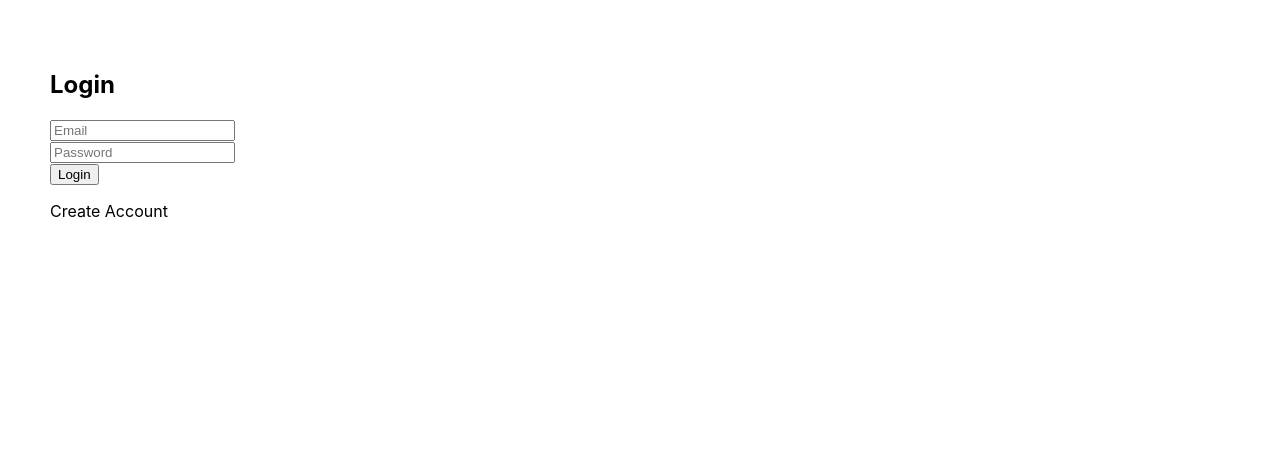
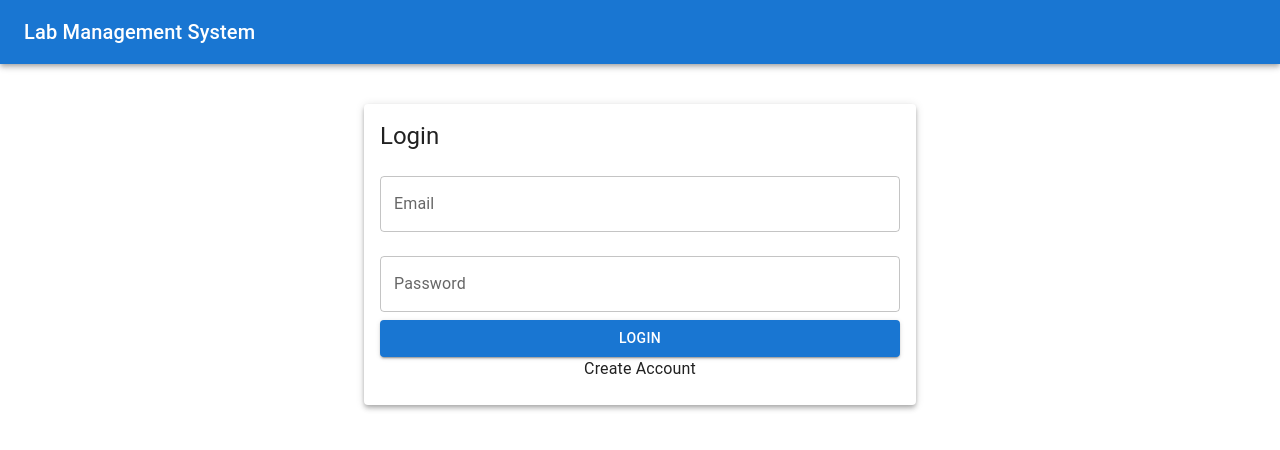
Before and after one commit to asishkumarv/Lab-management-system, a React (Create React App) app in the folder client/: page / in a window 1280 px wide. Shown: the top 450 px of the page. Built offline with nearby package versions, Linux system fonts and the light colour scheme.

Commit message:
navbar logout button rendering added ui for login and register added

```diff
--- a/client/src/components/Navbar.js
+++ b/client/src/components/Navbar.js
@@ -1,39 +1,26 @@
 import React from "react";
+import { AppBar, Toolbar, Typography, Button } from "@mui/material";
 
-function Navbar({ setAuth }) {
+function Navbar({ setAuth, showLogout = false }) {
   const logout = () => {
     localStorage.removeItem("token");
     setAuth(false);
   };
 
   return (
-    <div style={{
-      background: "#1976d2",
-      color: "white",
-      padding: "20px 16px",
-      display: "flex",
-      justifyContent: "space-between",
-      alignItems: "center"
-    }}>
-      <h2 style={{ margin: 0, fontSize: "18px" }}>
-        Lab Management System
-      </h2>
+    <AppBar position="static">
+      <Toolbar sx={{ display: "flex", justifyContent: "space-between" }}>
+        <Typography variant="h6">
+          Lab Management System
+        </Typography>
 
-      <button
-        onClick={logout}
-        style={{
-          background: "#e53935",
-          color: "white",
-          border: "none",
-          padding: "5px 10px",
-          borderRadius: "5px",
-          cursor: "pointer",
-          fontSize: "13px"
-        }}
-      >
-        Logout
-      </button>
-    </div>
+        {showLogout && (
+          <Button color="error" variant="contained" onClick={logout}>
+            Logout
+          </Button>
+        )}
+      </Toolbar>
+    </AppBar>
   );
 }
 
--- a/client/src/pages/Dashboard.js
+++ b/client/src/pages/Dashboard.js
@@ -12,7 +12,7 @@ function Dashboard({ setAuth, goPatients, goTests, goViewPatients }) {
 
   return (
     <>
-      <Navbar setAuth={setAuth} />
+      <Navbar setAuth={setAuth} showLogout={true} />
 
       <div style={{ padding: "20px" }}>
         <h2>Dashboard</h2>
--- a/client/src/pages/Login.js
+++ b/client/src/pages/Login.js
@@ -1,8 +1,22 @@
 import React, { useState } from "react";
 import { loginUser } from "../api";
+import Navbar from "../components/Navbar";
+
+import {
+  Container,
+  TextField,
+  Button,
+  Typography,
+  Card,
+  CardContent,
+  Box
+} from "@mui/material";
 
 function Login({ setAuth, goRegister }) {
-  const [form, setForm] = useState({ email: "", password: "" });
+  const [form, setForm] = useState({
+    email: "",
+    password: ""
+  });
 
   const login = async () => {
     try {
@@ -10,25 +24,57 @@ function Login({ setAuth, goRegister }) {
       localStorage.setItem("token", res.data.token);
       setAuth(true);
     } catch {
-      alert("Invalid credentials");
+      alert("Invalid credentials ❌");
     }
   };
 
   return (
-    <div style={{ padding: "50px" }}>
-      <h2>Login</h2>
+    <>
+      <Navbar showLogout={false} />
 
-      <input placeholder="Email"
-        onChange={e => setForm({...form, email: e.target.value})} /><br />
+      <Container maxWidth="sm" sx={{ mt: 5 }}>
+        <Card elevation={4}>
+          <CardContent>
+            <Typography variant="h5" gutterBottom>
+              Login
+            </Typography>
 
-      <input type="password" placeholder="Password"
-        onChange={e => setForm({...form, password: e.target.value})} /><br />
+            <TextField
+              fullWidth
+              label="Email"
+              margin="normal"
+              onChange={(e) =>
+                setForm({ ...form, email: e.target.value })
+              }
+            />
 
-      <button onClick={login}>Login</button>
-      <p onClick={goRegister} style={{ cursor: "pointer" }}>
-        Create Account
-      </p>
-    </div>
+            <TextField
+              fullWidth
+              type="password"
+              label="Password"
+              margin="normal"
+              onChange={(e) =>
+                setForm({ ...form, password: e.target.value })
+              }
+            />
+
+            <Box mt={2}>
+              <Button fullWidth variant="contained" onClick={login}>
+                Login
+              </Button>
+            </Box>
+
+            <Typography
+              mt={2}
+              sx={{ cursor: "pointer", textAlign: "center" }}
+              onClick={goRegister}
+            >
+              Create Account
+            </Typography>
+          </CardContent>
+        </Card>
+      </Container>
+    </>
   );
 }
 
--- a/client/src/pages/Patients.js
+++ b/client/src/pages/Patients.js
@@ -116,7 +116,7 @@ doc.text(`Time: ${new Date().toLocaleTimeString()}`, 150, 50);
 };
   return (
     <>
-      <Navbar setAuth={setAuth} />
+      <Navbar setAuth={setAuth} showLogout={true} />
 
       <Container maxWidth="md" sx={{ mt: 4 }}>
         <Card elevation={4} sx={{ borderRadius: 3 }}>
--- a/client/src/pages/Register.js
+++ b/client/src/pages/Register.js
@@ -1,32 +1,107 @@
 import React, { useState } from "react";
 import { registerUser } from "../api";
+import Navbar from "../components/Navbar";
+
+import {
+  Container,
+  TextField,
+  Button,
+  Typography,
+  Card,
+  CardContent,
+  Box
+} from "@mui/material";
 
 function Register({ goLogin }) {
   const [form, setForm] = useState({
-    name: "", email: "", password: ""
+    name: "",
+    email: "",
+    password: "",
+    confirmPassword: ""
   });
 
   const register = async () => {
-    await registerUser(form);
-    alert("Registered!");
+    if (form.password !== form.confirmPassword) {
+      alert("Passwords do not match ❌");
+      return;
+    }
+
+    await registerUser({
+      name: form.name,
+      email: form.email,
+      password: form.password
+    });
+
+    alert("Registered Successfully ✅");
     goLogin();
   };
 
   return (
-    <div style={{ padding: "50px" }}>
-      <h2>Register</h2>
+    <>
+      <Navbar showLogout={false} />
 
-      <input placeholder="Name"
-        onChange={e => setForm({...form, name: e.target.value})} /><br />
+      <Container maxWidth="sm" sx={{ mt: 5 }}>
+        <Card elevation={4}>
+          <CardContent>
+            <Typography variant="h5" gutterBottom>
+              Register
+            </Typography>
 
-      <input placeholder="Email"
-        onChange={e => setForm({...form, email: e.target.value})} /><br />
+            <TextField
+              fullWidth
+              label="Name"
+              margin="normal"
+              onChange={(e) =>
+                setForm({ ...form, name: e.target.value })
+              }
+            />
 
-      <input type="password" placeholder="Password"
-        onChange={e => setForm({...form, password: e.target.value})} /><br />
+            <TextField
+              fullWidth
+              label="Email"
+              margin="normal"
+              onChange={(e) =>
+                setForm({ ...form, email: e.target.value })
+              }
+            />
 
-      <button onClick={register}>Register</button>
-    </div>
+            <TextField
+              fullWidth
+              type="password"
+              label="Password"
+              margin="normal"
+              onChange={(e) =>
+                setForm({ ...form, password: e.target.value })
+              }
+            />
+
+            <TextField
+              fullWidth
+              type="password"
+              label="Confirm Password"
+              margin="normal"
+              onChange={(e) =>
+                setForm({ ...form, confirmPassword: e.target.value })
+              }
+            />
+
+            <Box mt={2}>
+              <Button fullWidth variant="contained" onClick={register}>
+                Register
+              </Button>
+            </Box>
+
+            <Typography
+              mt={2}
+              sx={{ cursor: "pointer", textAlign: "center" }}
+              onClick={goLogin}
+            >
+              Already have an account? Login
+            </Typography>
+          </CardContent>
+        </Card>
+      </Container>
+    </>
   );
 }
 
--- a/client/src/pages/Tests.js
+++ b/client/src/pages/Tests.js
@@ -50,7 +50,7 @@ function Tests({ setPage, setAuth }) {
 
   return (
     <>
-      <Navbar setAuth={setAuth} />
+      <Navbar setAuth={setAuth} showLogout={true} />
 
       <Container maxWidth="sm" sx={{ mt: 4 }}>
         <Card elevation={4} sx={{ borderRadius: 3 }}>
```
Also changed, not shown: client/src/pages/ViewPatients.js (+85 -16 lines).
